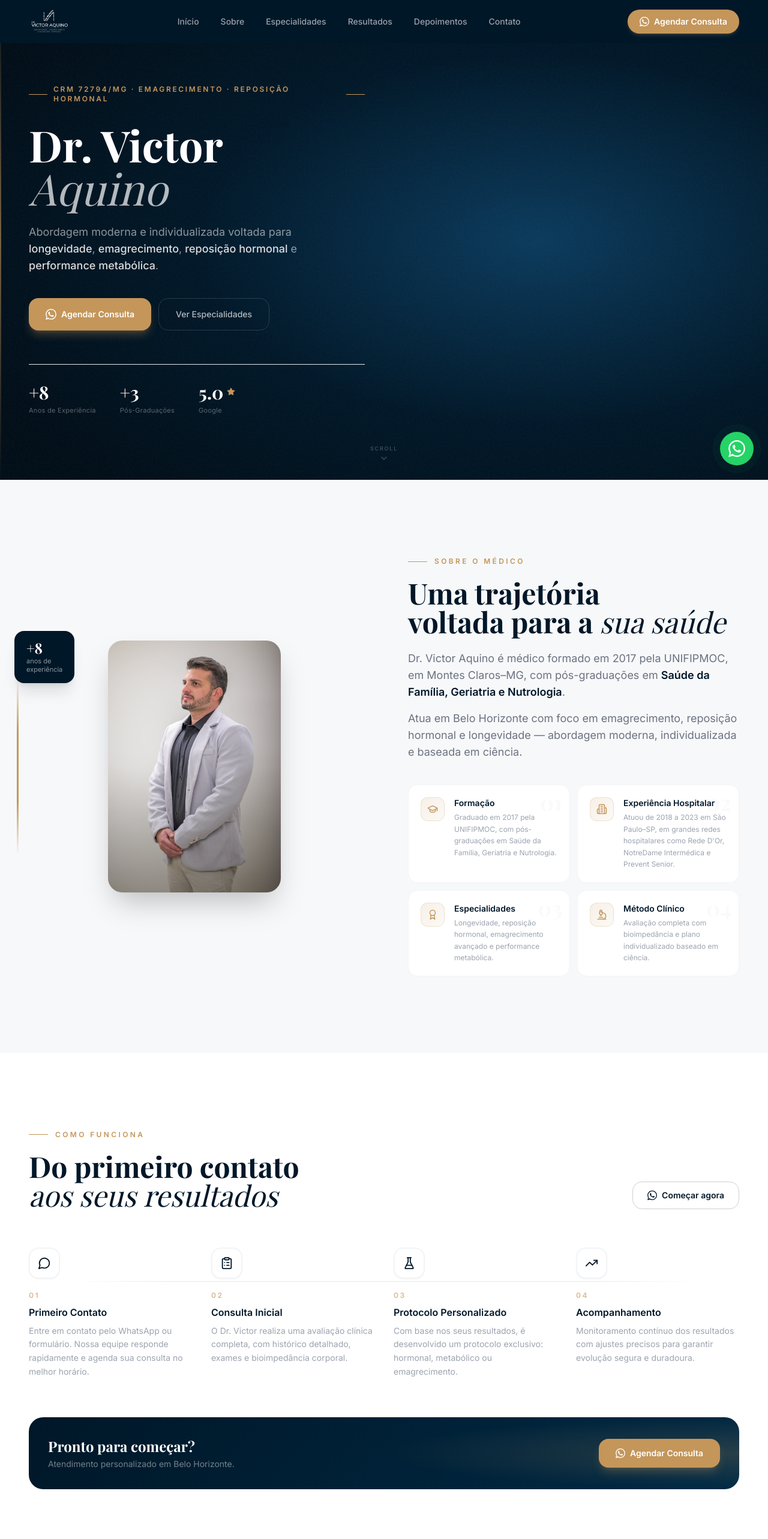
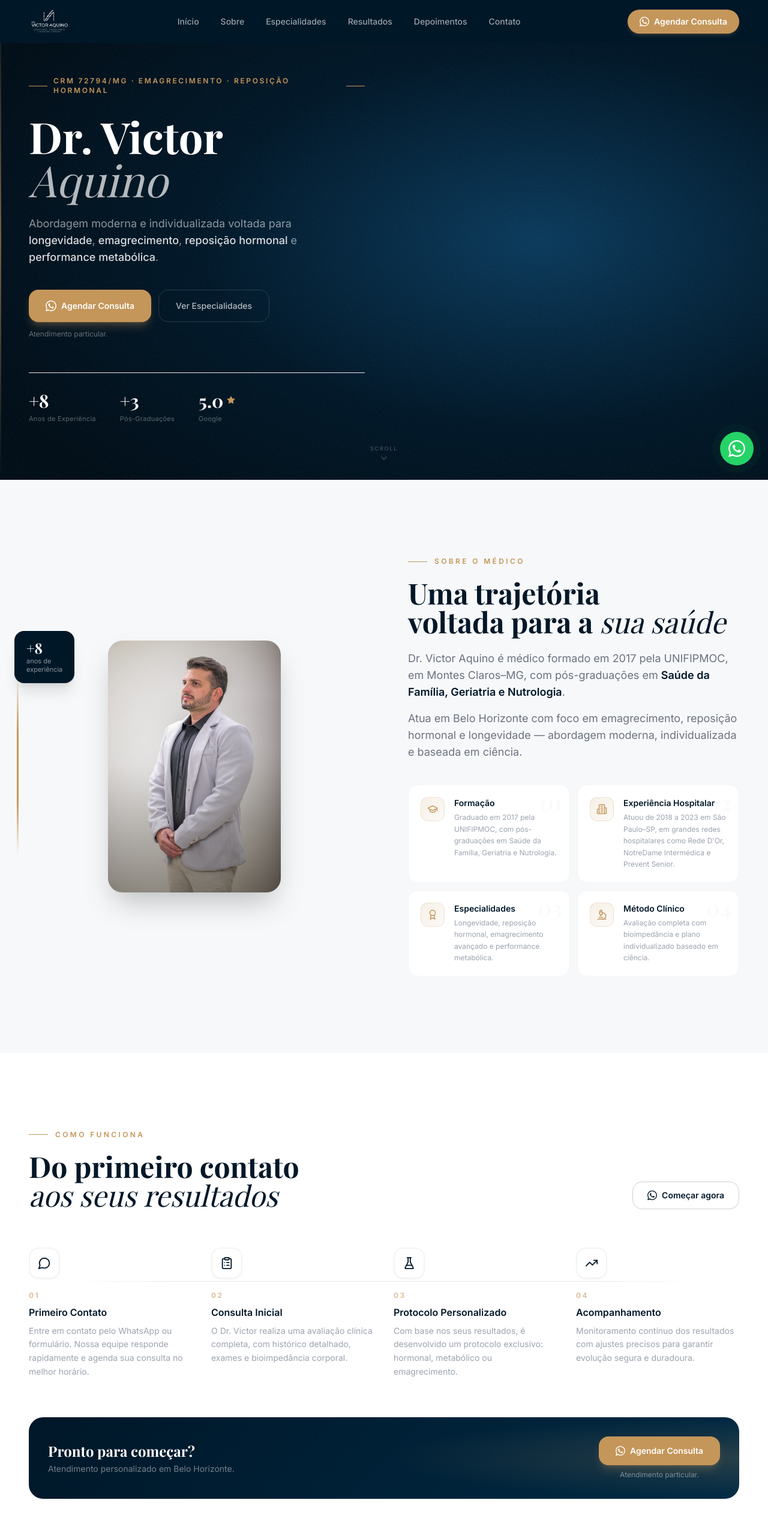
Before and after one commit to pedrobat4/site-dr-victor-aquino, a React (Vite) app: page / in a window 1280 px wide. Shown: the top 2566 px of the page at 60% size. Built offline with nearby package versions, Linux system fonts and the light colour scheme; a web font is replaced by a local one.

Commit message:
Adiciona aviso "Atendimento particular." abaixo dos botoes de agendar
Evita contatos de convenio nos CTAs (Hero, Especialidades, Processo,
Depoimentos e menu mobile).

Co-Authored-By: Claude Opus 4.8 (1M context) <noreply@anthropic.com>

```diff
--- a/src/components/Header.tsx
+++ b/src/components/Header.tsx
@@ -94,6 +94,7 @@ export default function Header() {
             <WhatsAppIcon size={16} />
             Agendar Consulta
           </a>
+          <p className="text-white/40 text-xs text-center mt-2">Atendimento particular.</p>
         </div>
       </div>
     </header>
--- a/src/components/Hero.tsx
+++ b/src/components/Hero.tsx
@@ -49,7 +49,7 @@ export default function Hero() {
             </p>
 
             {/* CTAs */}
-            <div className="animate-slide-up-delay-2 flex flex-col sm:flex-row gap-3 justify-center lg:justify-start mb-10 md:mb-14">
+            <div className="animate-slide-up-delay-2 flex flex-col sm:flex-row gap-3 justify-center lg:justify-start mb-3">
               <a
                 href={WA_LINK}
                 target="_blank"
@@ -66,6 +66,9 @@ export default function Hero() {
                 Ver Especialidades
               </button>
             </div>
+            <p className="animate-slide-up-delay-2 text-white/40 text-xs text-center lg:text-left mb-10 md:mb-14">
+              Atendimento particular.
+            </p>
 
             {/* Stats */}
             <div className="animate-slide-up-delay-3 flex flex-wrap gap-6 sm:gap-10 justify-center lg:justify-start pt-7 border-t border-white/8">
--- a/src/components/Process.tsx
+++ b/src/components/Process.tsx
@@ -115,15 +115,18 @@ export default function Process() {
             <p className="text-white/45 text-sm">Atendimento personalizado em Belo Horizonte.</p>
           </div>
 
+          <div className="relative shrink-0 flex flex-col items-center gap-2">
             <a
               href={WA_LINK}
               target="_blank"
               rel="noopener noreferrer"
-            className="relative shrink-0 inline-flex items-center gap-2 bg-[#C4965A] text-white font-semibold px-7 py-3.5 rounded-2xl text-sm hover:bg-[#b5884d] transition-all duration-300 shadow-lg shadow-[#C4965A]/25 hover:-translate-y-0.5"
+              className="inline-flex items-center gap-2 bg-[#C4965A] text-white font-semibold px-7 py-3.5 rounded-2xl text-sm hover:bg-[#b5884d] transition-all duration-300 shadow-lg shadow-[#C4965A]/25 hover:-translate-y-0.5"
             >
               <WhatsAppIcon size={16} />
               Agendar Consulta
             </a>
+            <p className="text-white/45 text-xs">Atendimento particular.</p>
+          </div>
         </div>
       </div>
     </section>
--- a/src/components/Services.tsx
+++ b/src/components/Services.tsx
@@ -164,6 +164,7 @@ export default function Services() {
             <WhatsAppIcon size={18} />
             Agendar Consulta
           </a>
+          <p className="text-white/40 text-xs mt-3">Atendimento particular.</p>
         </div>
       </div>
     </section>
--- a/src/components/Testimonials.tsx
+++ b/src/components/Testimonials.tsx
@@ -129,6 +129,7 @@ export default function Testimonials() {
             <WhatsAppIcon size={18} />
             Agendar Minha Consulta
           </a>
+          <p className="text-[#001728]/50 text-xs mt-3">Atendimento particular.</p>
         </div>
       </div>
     </section>
```
Lines whose indentation alone changed are shown as unchanged.
